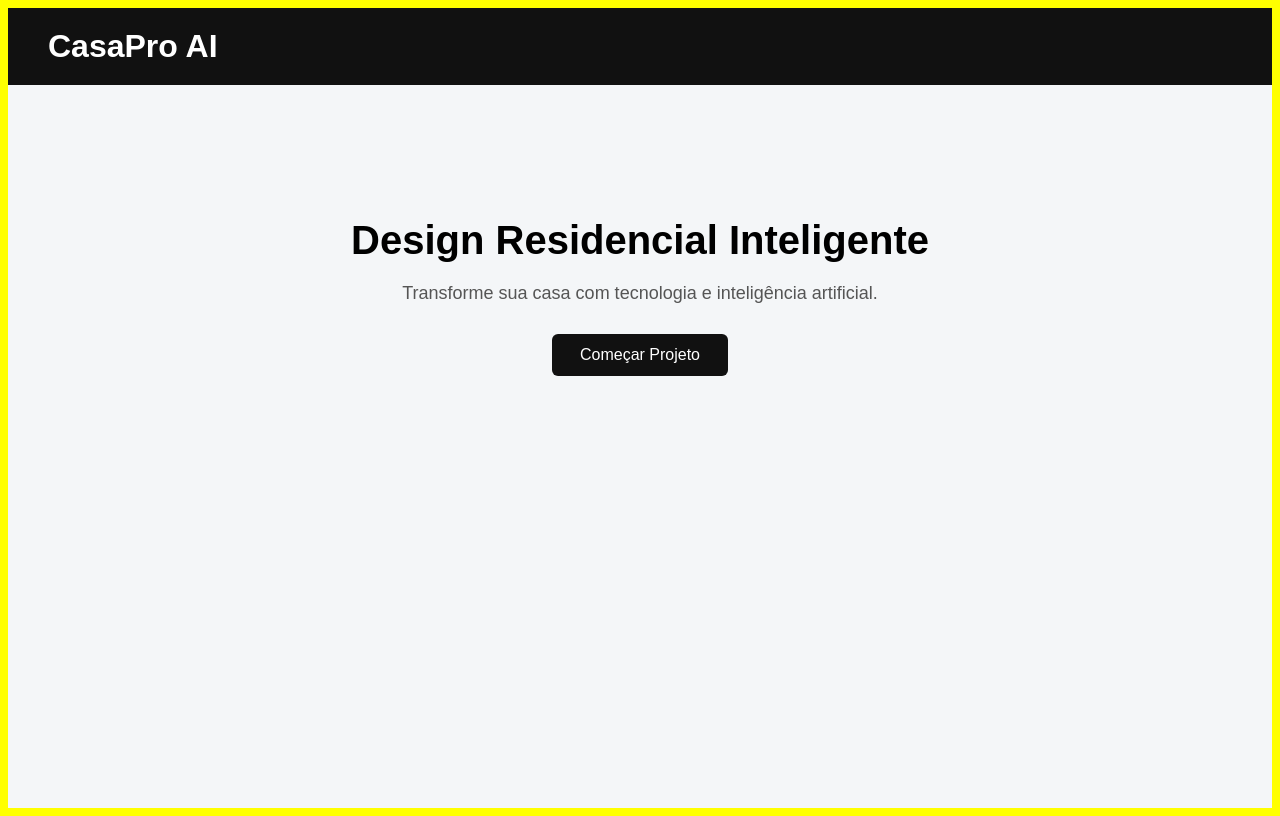
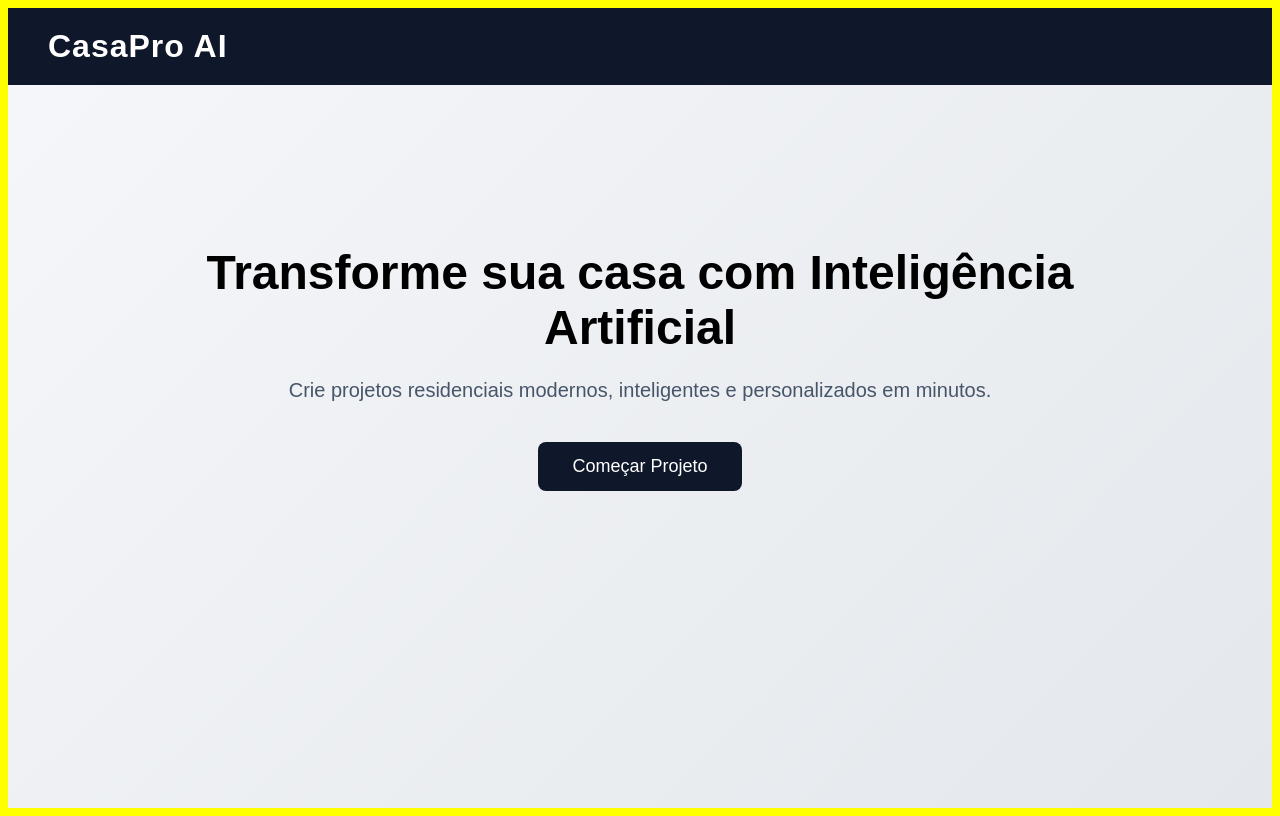
Before and after one commit to LeandroSaveri/casapro-ai, a React (Vite) app: page / in a window 1280 px wide. Built offline with nearby package versions, Linux system fonts and the light colour scheme.

Commit message:
Update App.tsx

```diff
--- a/src/App.tsx
+++ b/src/App.tsx
@@ -9,10 +9,10 @@ export default function App() {
 
       <section style={styles.hero}>
         <h2 style={styles.title}>
-          Design Residencial Inteligente
+          Transforme sua casa com Inteligência Artificial
         </h2>
         <p style={styles.subtitle}>
-          Transforme sua casa com tecnologia e inteligência artificial.
+          Crie projetos residenciais modernos, inteligentes e personalizados em minutos.
         </p>
         <button style={styles.button}>
           Começar Projeto
@@ -25,38 +25,44 @@ export default function App() {
 const styles = {
   container: {
     fontFamily: "Arial, sans-serif",
-    background: "#f4f6f8",
+    background: "linear-gradient(135deg, #f5f7fa 0%, #e4e7eb 100%)",
     minHeight: "100vh",
     margin: 0,
   },
   header: {
     padding: "20px 40px",
-    background: "#111",
+    background: "#0f172a",
     color: "white",
   },
   logo: {
     margin: 0,
+    fontWeight: 600,
+    letterSpacing: "1px",
   },
   hero: {
-    padding: "100px 40px",
+    padding: "120px 40px",
     textAlign: "center" as const,
+    maxWidth: "900px",
+    margin: "0 auto",
   },
   title: {
-    fontSize: "40px",
-    marginBottom: "20px",
+    fontSize: "48px",
+    marginBottom: "24px",
+    fontWeight: 700,
   },
   subtitle: {
-    fontSize: "18px",
-    marginBottom: "30px",
-    color: "#555",
+    fontSize: "20px",
+    marginBottom: "40px",
+    color: "#475569",
   },
   button: {
-    padding: "12px 28px",
-    fontSize: "16px",
-    background: "#111",
+    padding: "14px 34px",
+    fontSize: "18px",
+    background: "#0f172a",
     color: "white",
     border: "none",
-    borderRadius: "6px",
+    borderRadius: "8px",
     cursor: "pointer",
+    transition: "all 0.2s ease",
   },
 };
```
